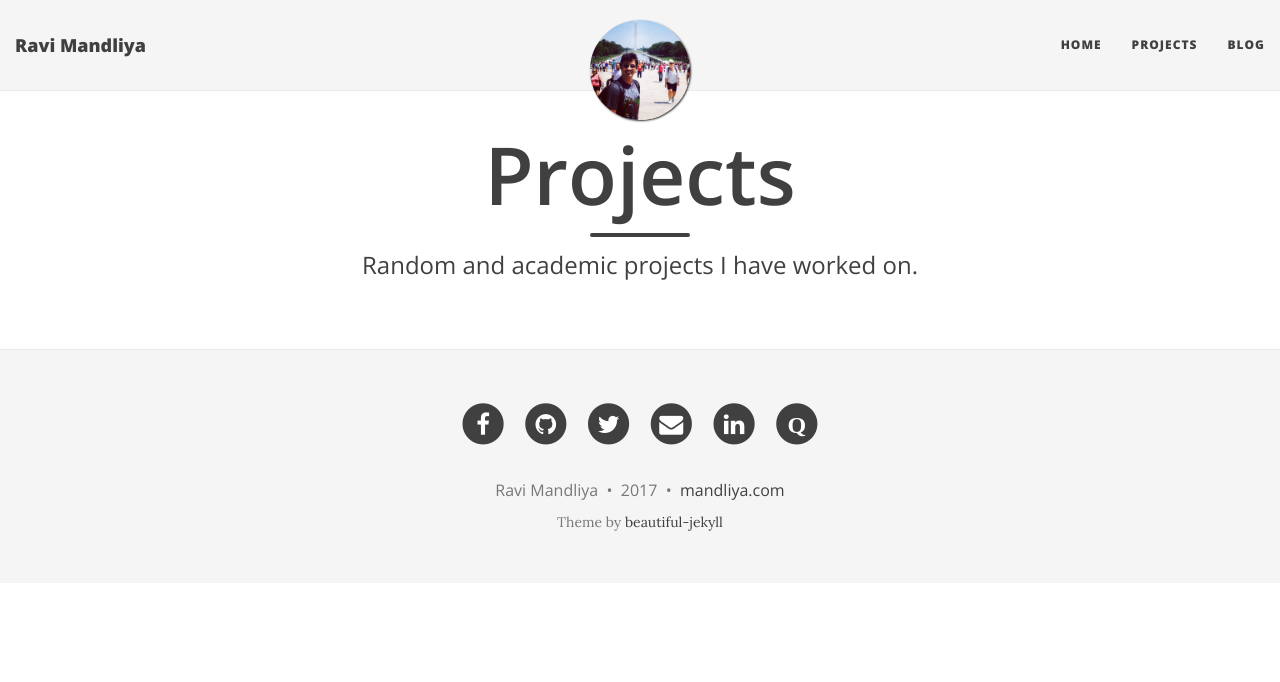
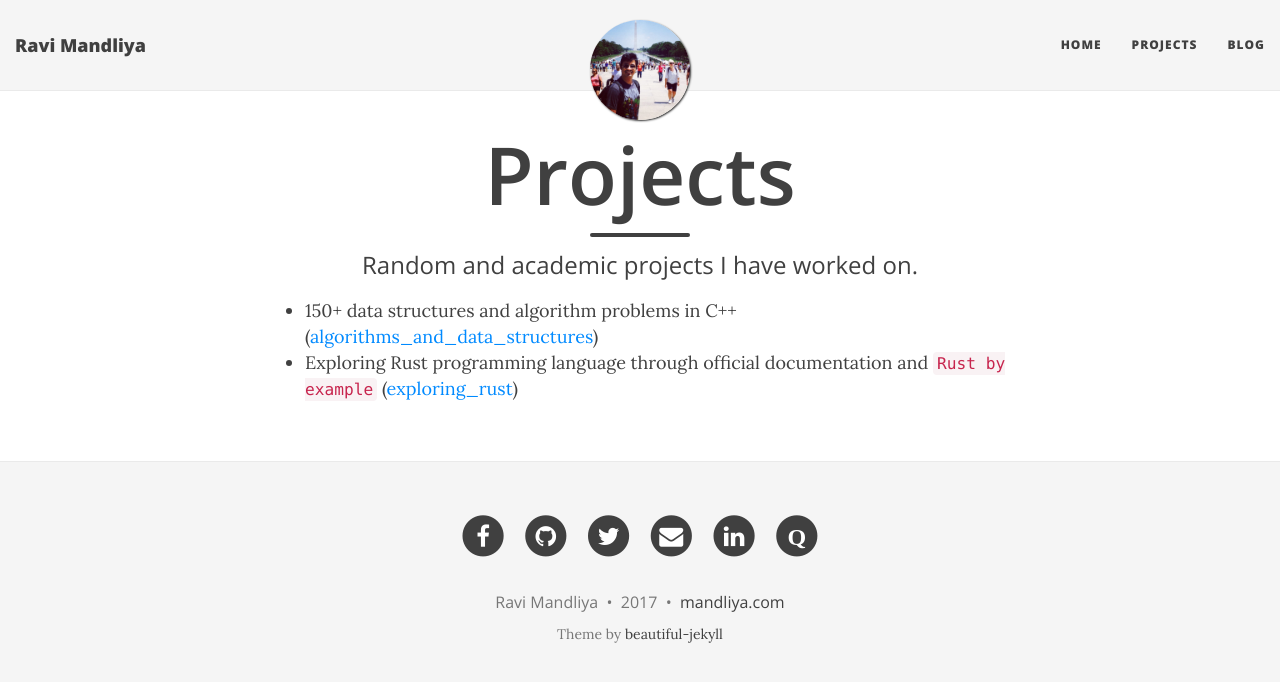
Before and after one commit to mandliya/mandliya.github.io.back, a Jekyll site: the page built from projects.md, in a window 1280 px wide. Shown: the top 682 px of the page. Built offline with Jekyll 4.4.1, drawn with Linux system fonts in a browser that asks for light colours; nearby versions of some CDN libraries.

Commit message:
Create projects.md

```diff
--- a/projects.md
+++ b/projects.md
@@ -3,3 +3,7 @@ layout: page
 title: Projects
 subtitle: Random and academic projects I have worked on.
 ---
+
+
+* 150+ data structures and algorithm problems in C++ ([algorithms_and_data_structures](https://github.com/mandliya/algorithms_and_data_structures))
+* Exploring Rust programming language through official documentation and `Rust by example` ([exploring_rust](https://github.com/mandliya/exploring-rust))
```
